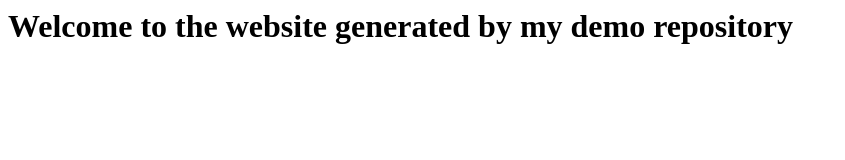
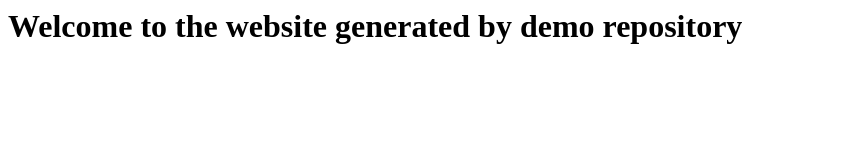
Before and after one commit to cookcliff/demo-repository, a website: page index.html in a window 1280 px wide. Shown: the whole page, without its empty margins (0-845 px from the left). Drawn offline with Linux system fonts and the light colour scheme.

Commit message:
Update index

```diff
--- a/index.html
+++ b/index.html
@@ -1 +1 @@
-<h1>Welcome to the website generated by my demo repository</h1>
+<h1>Welcome to the website generated by demo repository</h1>
```
